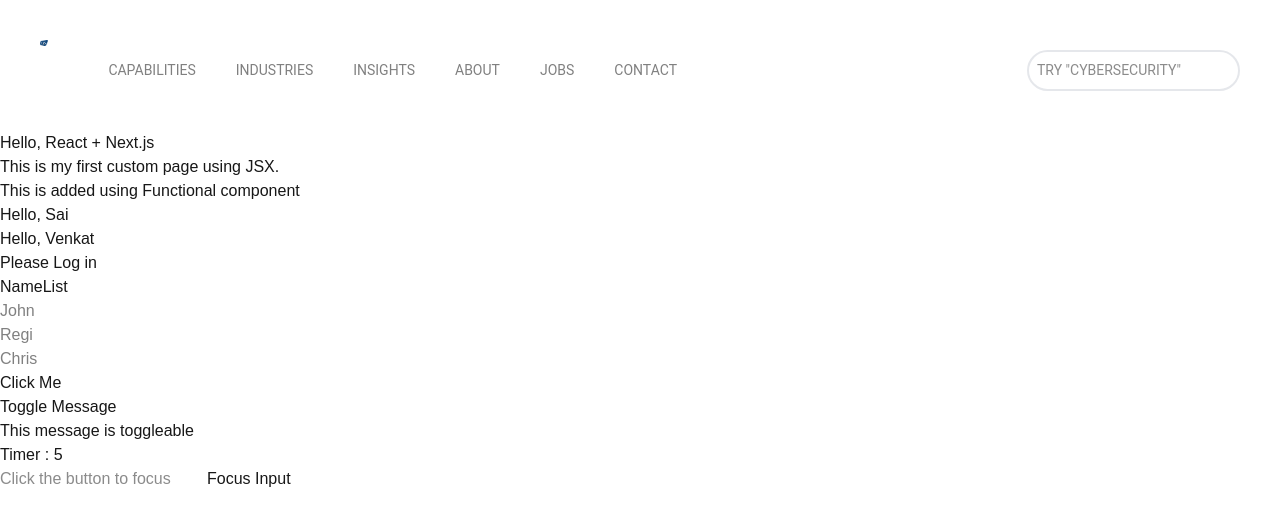
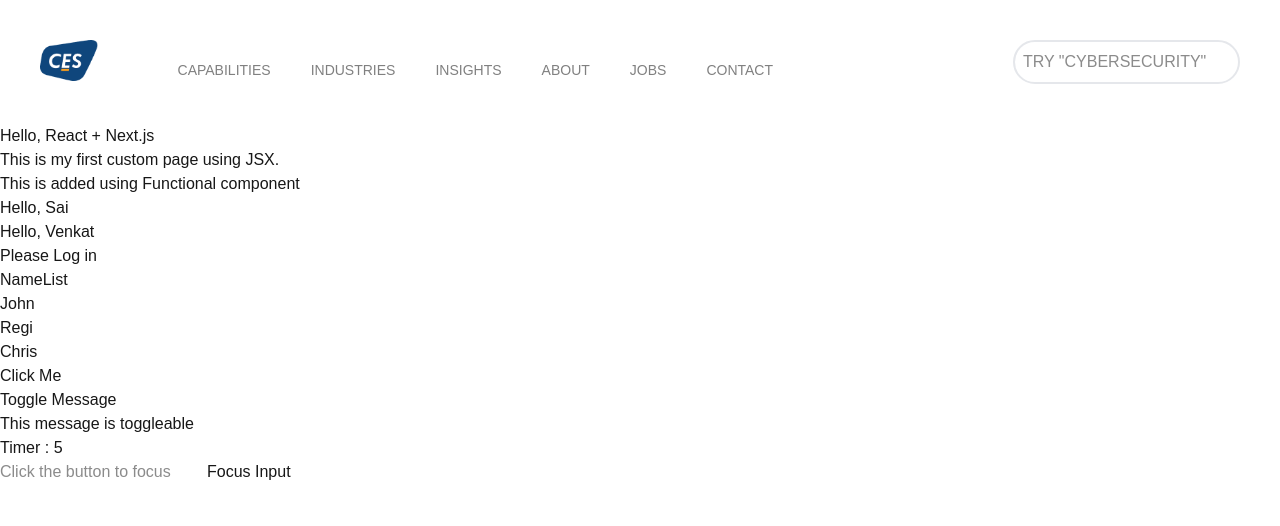
Before and after one commit to SaiVenkataRaja/Web-Dev, a Next.js app in the folder ces-limited/: page /unnecessary/hello in a window 1280 px wide. Shown: the top 526 px of the page. Built offline with nearby package versions, Linux system fonts and the light colour scheme.

Commit message:
11th commit

```diff
--- a/ces-limited/src/app/components/header.js
+++ b/ces-limited/src/app/components/header.js
@@ -1,211 +1,178 @@
 'use client'
 import Link from "next/link"
 import "../styles/header.css"
-import { useEffect, useRef, useState } from "react"
 
 export default function Header() {
 
-    // tracks which dropdown is open : click on another nav should close the current one : 2
-    const [openDropdown, setOpenDropdown] = useState(null);
+    //     // tracks which dropdown is open : click on another nav should close the current one : 2
+    //     const [openDropdown, setOpenDropdown] = useState(null);
 
 
-    const capDropdownRef = useRef(null); // 1
-    const indDropdownRef = useRef(null);
-    const insightDropdownRef = useRef(null);
-    const aboutDropdownRef = useRef(null);
+    //     const capDropdownRef = useRef(null);
+    //     const indDropdownRef = useRef(null);
+    //     const insightDropdownRef = useRef(null);
+    //     const aboutDropdownRef = useRef(null);
 
-    //ai helped to write this block
-    // Handle dropdown toggle logic (use mousedown event)
+    //     //ai helped to write this block
+    //     // Handle dropdown toggle logic (use mousedown event)
+    //     // function handleDropdownClick(index, e) {
+    //     //     // Prevent the toggle logic when the dropdown is already open
+    //     //     if (openDropdown === index) {
+    //     //         // Let go of the click and close the dropdown immediately
+    //     //         e.stopPropagation();
+    //     //         setOpenDropdown(null); // Close the currently open dropdown
+    //     //     } else {
+    //     //         // Open the new dropdown and close the previous one
+    //     //         setOpenDropdown(index);
+    //     //     }
+    //     // }
+
+    //     function handleDropdownClick(index, e) {
+    //         e.stopPropagation();  // Prevent event propagation when clicking on a dropdown item
+
+    //         if (openDropdown === index) {
+    //             setOpenDropdown(null); // Close the currently open dropdown
+    //         } else {
+    //             setOpenDropdown(index); // Open the new dropdown
+    //         }
+    //     }
+
+    //     // Listen for outside clicks to close dropdown
+    //    useEffect(() => {
+    //     const handleClickOutside = (e) => {
+    //         if (
+    //             (capDropdownRef.current && !capDropdownRef.current.contains(e.target) && openDropdown === 0) ||
+    //             (indDropdownRef.current && !indDropdownRef.current.contains(e.target) && openDropdown === 1) ||
+    //             (insightDropdownRef.current && !insightDropdownRef.current.contains(e.target) && openDropdown === 2) ||
+    //             (aboutDropdownRef.current && !aboutDropdownRef.current.contains(e.target) && openDropdown === 3)
+    //         ) {
+    //             setOpenDropdown(null); // Close dropdown if the click happened outside of the open dropdown
+    //         }
+    //     };
+
+    //     // Add event listener for outside clicks
+    //     document.addEventListener('mousedown', handleClickOutside);
+
+    //     // Cleanup event listener on component unmount
+    //     return () => {
+    //         document.removeEventListener('mousedown', handleClickOutside);
+    //     };
+    // }, [openDropdown]); // Dependency on openDropdown to handle state changes
+
+
+
+    // // tracks which dropdown is open : click on another nav should close the current one
+    // const [openDropdown, setOpenDropdown] = useState(null);
+
+    // // refs for each dropdown menu
+    // const capDropdownRef = useRef(null);
+    // const indDropdownRef = useRef(null);
+    // const insightDropdownRef = useRef(null);
+    // const aboutDropdownRef = useRef(null);
+
     // function handleDropdownClick(index, e) {
-    //     // Prevent the toggle logic when the dropdown is already open
+    //     e.stopPropagation();  // Prevent event propagation when clicking on a dropdown item
+
     //     if (openDropdown === index) {
-    //         // Let go of the click and close the dropdown immediately
-    //         e.stopPropagation();
     //         setOpenDropdown(null); // Close the currently open dropdown
     //     } else {
-    //         // Open the new dropdown and close the previous one
-    //         setOpenDropdown(index);
+    //         setOpenDropdown(index); // Open the new dropdown
     //     }
     // }
 
-    function handleDropdownClick(index, e) {
-        e.stopPropagation();  // Prevent event propagation when clicking on a dropdown item
+    // // Listen for outside clicks to close dropdown
+    // useEffect(() => {
+    //     const handleClickOutside = (e) => {
+    //         // Check if the click happened outside any open dropdown
+    //         if (
+    //             (capDropdownRef.current && !capDropdownRef.current.contains(e.target) && openDropdown === 0) ||
+    //             (indDropdownRef.current && !indDropdownRef.current.contains(e.target) && openDropdown === 1) ||
+    //             (insightDropdownRef.current && !insightDropdownRef.current.contains(e.target) && openDropdown === 2) ||
+    //             (aboutDropdownRef.current && !aboutDropdownRef.current.contains(e.target) && openDropdown === 3)
+    //         ) {
+    //             setOpenDropdown(null); // Close dropdown if the click happened outside of the open dropdown
+    //         }
+    //     }
 
-        if (openDropdown === index) {
-            setOpenDropdown(null); // Close the currently open dropdown
-        } else {
-            setOpenDropdown(index); // Open the new dropdown
-        }
-    }
+    //     // Add event listener for outside clicks
+    //     document.addEventListener('mousedown', handleClickOutside);
 
-    // Listen for outside clicks to close dropdown
-    useEffect(() => {
-        const handleClickOutside = (e) => {
-            if (
-                (capDropdownRef.current && !capDropdownRef.current.contains(e.target) && openDropdown === 0) ||
-                (indDropdownRef.current && !indDropdownRef.current.contains(e.target) && openDropdown === 1) ||
-                (insightDropdownRef.current && !insightDropdownRef.current.contains(e.target) && openDropdown === 2) ||
-                (aboutDropdownRef.current && !aboutDropdownRef.current.contains(e.target) && openDropdown === 3)
-            ) {
-                setOpenDropdown(null); // Close dropdown
-            }
-        }
+    //     // Cleanup event listener on component unmount
+    //     return () => {
+    //         document.removeEventListener('mousedown', handleClickOutside);
+    //     };
+    // }, [openDropdown]); // Dependency on openDropdown to handle state changes
 
-        // for outside clicks
-        document.addEventListener('mousedown', handleClickOutside);
 
-        // Cleanup listener on component unmount
-        return () => {
-            document.removeEventListener('mousedown', handleClickOutside);
-        }
-    }, [openDropdown]); // Dependency on openDropdown to handle state changes
+
+    // Note : Replace id's for each one to make the above stuff to work , but has one issue : handleCLick outside function
+
 
     return (
-        <div className="px-10 py-10">
-            <div id="header" className="flex" >
+        <div className="flex px-10 py-10">
             <Link href="/">
-                    <img src="../images/ces_logo_blue.webp" alt="CES Logo" />
+                <img src="../images/ces_logo_blue.webp" />
             </Link>
-                <div id="navs" className="flex space-x-10 list-none">
-                    <ul className="flex space-x-10 list-none relative">
-                        <li className="relative">
-                            <p onMouseDown={(e) => handleDropdownClick(0, e)} className="cursor-pointer">CAPABILITIES </p>
-                            {openDropdown === 0 && (
-                                <ul id="widthcons" ref={capDropdownRef} className="flex absolute top-full left-0 mt-9  bg-white shadow-md rounded-md z-50 space-x-6">
-                                    <li id="headline" className="px-4 py-2 "><h2 className="pb-3">Business Services</h2>
+            <div>
+                <ul className="flex space-x-10 ml-20 pt-5 cursor-pointer relative">
+                    <li id="navHead" className="relative">CAPABILITIES
+
+                        <ul className="dropdown-menu" id="capdrop">
+                            <li><h2 id="dropHead">BUSINESS SERVICES</h2>
                                 <ul id="navslist">
-                                            <li id="navItem">Fund Accounting</li>
-                                            <li id="navItem">Finance & Accounting</li>
-                                            <li id="navItem">HR & Payroll</li>
-                                            <li id="navItem">Tax & Treasury</li>
-                                            <li id="navItem">Procurement</li>
-                                            <li id="navItem">Fraud Prevention</li>
+                                    <p id="navItem">Fund Accounting</p>
+                                    <p id="navItem">Finance & Accounting</p>
+                                    <p id="navItem">HR & Payroll</p>
+                                    <p id="navItem">Tax & Treasury</p>
+                                    <p id="navItem">Procurement</p>
+                                    <p id="navItem">Fraud Prevention</p>
+                                </ul>
+
+                            </li>
+                            <li>DIGITAL TRANSFORMATION</li>
+                            <li>MANAGED IT AND OPERATIONS </li>
+                            <li>ENTERPRISE APPLICATION</li>
+                        </ul>
+                        {/* The operation that needs to be done :
+                                 when i click on other navs , the existing opened navbar should be closed
+                                 when i click on the screen somewhere, the opened navbar should be closed
+                                          useRef to track the dropdown element: we need to attach a ref to the dropdown element.
+                                                      this will allow us to check if the click happened outside the dropdown
+                                          Listen for clicks outside: we use useEffect to listen clicks on the document,
+                                                      if the click happens outside the dropdown, we will close it
+                                          Handle click on the other navbar items : To handle clicking another navbar item (and closing the current dropdown if open),
+                                                      you can keep track of which navbar item is open, similar to how you manage the state. */}
+
+
+                    </li>
+                    <li id="navHead">INDUSTRIES
+                        <ul className="dropdown-menu">
+                            <li>1</li>
+                            <li>2</li>
+                            <li>3</li>
                         </ul>
                     </li>
-                                    <li id="headline" className="px-4 py-2 "><h2 className="pb-3">Digital Transformation</h2>
-                                        <ul id="navslist">
-                                            <li id="navItem">AI & ML</li>
-                                            <li id="navItem">Cloud Migration & Integration</li>
-                                            <li id="navItem">Data Engineering & Analytics</li>
-                                            <li id="navItem">Industries 5.O</li>
-                                            <li id="navItem">Product Engineering</li>
-                                            <li id="navItem">Testing & Automation</li>
+                    <li id="navHead">INSIGHTS
+                        <ul className="dropdown-menu">
+                            <li>1</li>
+                            <li>2</li>
+                            <li>3</li>
                         </ul>
                     </li>
-                                    <li id="headline" className="px-4 py-2 "><h2 className="pb-3">Managed IT and Operations</h2>
-                                        <ul id="navslist">
-                                            <li id="navItem">Application Maintenance Services</li>
-                                            <li id="navItem">Cloud Support</li>
-                                            <li id="navItem">Cybersecurity</li>
-                                            <li id="navItem">IT Infrastructure Services</li>
-                                            <li id="navItem">Network Support</li>
-                                            <li id="navItem">24X7 Helpdesk</li>
+                    <li id="navHead">ABOUT
+                        <ul className="dropdown-menu">
+                            <li>1</li>
+                            <li>2</li>
+                            <li>3</li>
                         </ul>
                     </li>
-                                    <li id="headline" className="px-4 py-2 "><h2 className="pb-3">Enterprise Applications</h2>
-                                        <ul id="navslist">
-                                            <li id="navItem">Oracle</li>
-                                            <li id="navItem">SAP</li>
-                                            <li id="navItem">Workday</li>
-                                            <li id="navItem">Salesforce</li>
-                                            <li id="navItem">ZOHO</li>
-                                            <li id="navItem">Netsuite</li>
-                                        </ul>
-                                    </li>
-                                </ul>
-                                // The operation that needs to be done :
-                                // when i click on other navs , the existing opened navbar should be closed
-                                // when i click on the screen somewhere, the opened navbar should be closed
-                                //          useRef to track the dropdown element: we need to attach a ref to the dropdown element.
-                                //                      this will allow us to check if the click happened outside the dropdown
-                                //          Listen for clicks outside: we use useEffect to listen clicks on the document,
-                                //                      if the click happens outside the dropdown, we will close it
-                                //          Handle click on the other navbar items : To handle clicking another navbar item (and closing the current dropdown if open),
-                                //                      you can keep track of which navbar item is open, similar to how you manage the state.
-
-                            )}
-                        </li>
-                        <li className="relative">
-                            <a className="cursor-pointer" onMouseDown={(e) => handleDropdownClick(1, e)}>
-                                INDUSTRIES
-                            </a>
-                            {openDropdown === 1 && (
-                                <ul id="indCon" ref={capDropdownRef} className=" flex absolute top-full left-0 mt-9  bg-white shadow-md rounded-md z-50 space-x-6">
-                                    <li id="headline" className="px-4 py-2 "><h2 className="pb-3"></h2>
-                                        <ul id="navslist">
-                                            <li id="navItem">Asset Management</li>
-                                            <li id="navItem">Agriculture</li>
-                                            <li id="navItem">Healthcare</li>
-                                        </ul>
-                                    </li>
-                                    <li id="headline" className="px-4 py-2 "><h2 className="pb-3"></h2>
-                                        <ul id="navslist">
-                                            <li id="navItem">Retail</li>
-                                            <li id="navItem">ISVS & Enterprise</li>
-                                            <li id="navItem">Real Estate</li>
-                                        </ul>
-                                    </li>
-                                    <li id="headline" className="px-4 py-2 "><h2 className="pb-3"></h2>
-                                        <ul id="navslist">
-                                            <li id="navItem">Manufacturing</li>
-                                            <li id="navItem">Utilities</li>
-                                        </ul>
-                                    </li>
-                                </ul>
-                            )}
-                        </li>
-                        <li className="relative">
-                            <p onMouseDown={(e) => handleDropdownClick(2, e)} className="cursor-pointer">INSIGHTS</p>
-                            {openDropdown === 2 && (
-                                <ul id="insightCon" ref={capDropdownRef} className=" flex absolute top-full left-0 mt-9  bg-white shadow-md rounded-md z-50 space-x-6">
-                                    <li id="headline" className="px-4 py-2 "><h2 className="pb-3">BLOGS</h2>
-                                        <ul id="navslist">
-                                            <li id="navItem">AI & Computer Vision for...</li>
-                                            <li id="navItem">Accelerate Your S/4HANA Journey with...</li>
-                                            <li id="navItem">CES Data Migration Suite: A...</li>
-                                        </ul>
-                                    </li>
-                                    <li id="headline" className="px-4 py-2 "><h2 className="pb-3">CASE STUDIES</h2>
-                                        <ul id="navslist">
-                                            <li id="navItem">Smart Factory Transformation for a...</li>
-                                            <li id="navItem">Patch Management & Zero-Day Security...</li>
-                                            <li id="navItem">Oracle Fusion Cloud Test Automation...</li>
-                                        </ul>
-                                    </li>
-                                    <li id="headline" className="px-4 py-2 "><h2 className="pb-3">NEWSROOMS</h2>
-                                        <ul id="navslist">
-                                            <li id="navItem">CES Limited Unveils Its New...</li>
-                                            <li id="navItem">CES Limited Honored with Three...</li>
-                                            <li id="navItem">CES Recognized as a Niche...</li>
-                                        </ul>
-                                    </li>
-                                </ul>
-                            )}
-                        </li>
-
-                        <li className="relative">
-                            <p onMouseDown={(e) => handleDropdownClick(3, e)} className="cursor-pointer">ABOUT</p>
-                            {openDropdown === 3 && (
-                                <ul id="aboutCon" ref={capDropdownRef} className=" flex absolute top-full left-0 mt-9  bg-white shadow-md rounded-md z-50 space-x-6">
-                                    <li id="headline" className="px-4 py-2 "><h2 className="pb-3"></h2>
-                                        <ul id="navslist">
-                                            <li id="navItem" className="px-4 py-2">Leadership</li>
-                                            <li id="navItem" className="px-4 py-2">Culture</li>
-                                            <li id="navItem" className="px-4 py-2">Employees</li>
-                                            <li id="navItem" className="px-4 py-2">Investor</li>
-                                        </ul>
-                                    </li>
-                                </ul>
-                            )}
-                        </li>
-                        <li>JOBS</li>
-                        <li>CONTACT</li>
+                    <li id="navHead">JOBS</li>
+                    <li id="navHead">CONTACT</li>
                 </ul>
             </div>
             <div id="inputField">
-                    <input className="border-2 border-gray-200 px-2 py-2 rounded-4xl" placeholder='TRY "CYBERSECURITY"' />
+                <input className="border-2 border-gray-200 px-2 py-2 rounded-4xl ml-60" placeholder='TRY "CYBERSECURITY"' />
             </div>
         </div>
-        </div>
-    );
+    )
 }
--- a/ces-limited/src/app/styles/header.css
+++ b/ces-limited/src/app/styles/header.css
@@ -1,64 +1,57 @@
-#header {
-    font-family: 'Roboto', sans-serif;
+#navHead {
+    color: gray;
     font-size: 14px;
+    position: relative; /* Set position for dropdown positioning */
+    transition: color 0.3s ease;
+}
+
+#navHead:hover {
+    color: black;
+}
+
+/* Style for dropdown */
+.dropdown-menu {
+    display: none; /* Hide the dropdown by default */
+    position: absolute;
+    top: 100%; /* Position below the parent item */
+    left: 0;
+    background-color: white;
+
+    border-radius: 8px;
+    padding: 10px 0;
+
+    padding-top: 50px;
 
 }
-#navs {
+
+#navHead:hover .dropdown-menu {
+    display: flex; /* Show the dropdown when hovering over the parent item */
+}
+
+.dropdown-menu li {
+    padding: 8px 20px;
+    cursor: pointer;
+}
 
 
-   padding-top: 20px;
-   margin-left: 60px;
-}
-li{
-    color: gray;
-    cursor: pointer;
-}
-li:hover {
-    color: black;
-}
-#navs {
-    justify-items: center;
-}
-
-#inputField {
-    margin-top: 10px;
-    margin-left: 350px;
-}
-
-#widthcons {
+#capdrop {
     width: 1000px;
-}
-#headline {
-    font-size: large;
-    color: black;
-    font-weight: 600;
-    margin-bottom: 2;
 }
 
 #navslist {
-    font-size: small;
-    margin-bottom: 10px;
+
 }
 #navItem {
     border-bottom: 1px solid gray;
-    padding-bottom: 7px;
-    transition: border-color 0.3s ease-in-out;
-    margin-bottom: 10px;
-    font-size: 14px;
+    color: gray;
+    transition: 0.5s ease;
+    padding-bottom: 5px;
+    padding-top: 5px;
 }
 #navItem:hover {
+    color: black;
     border-bottom: 1px solid black;
 }
-
-#indCon {
-    width: 550px;
-    padding-left: 20px;
-    padding-right: 20px;
+#dropHead {
+    padding-bottom: 15px;
 }
-
-#insightCon {
-    width: 1000px;
-}
-#aboutCon {
-    width: 175px;
-}
```
Lines whose indentation alone changed are shown as unchanged.
